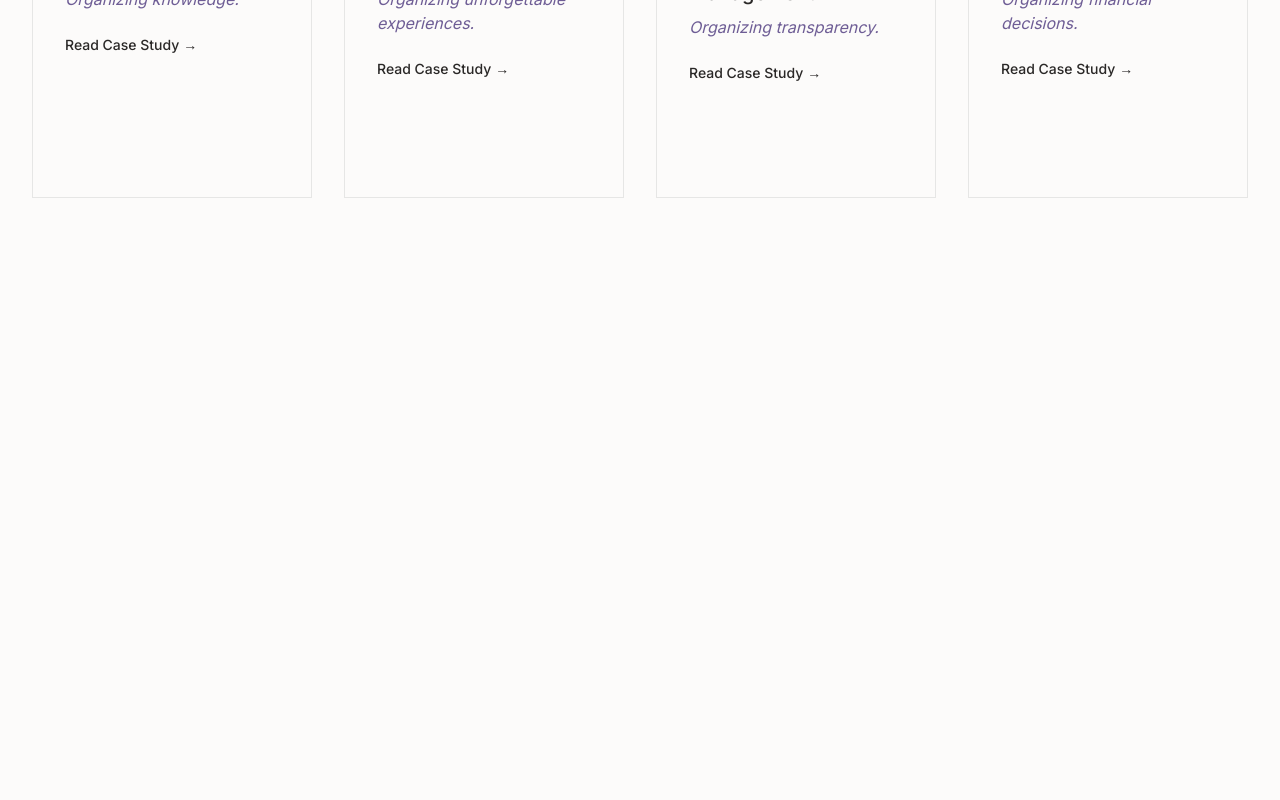
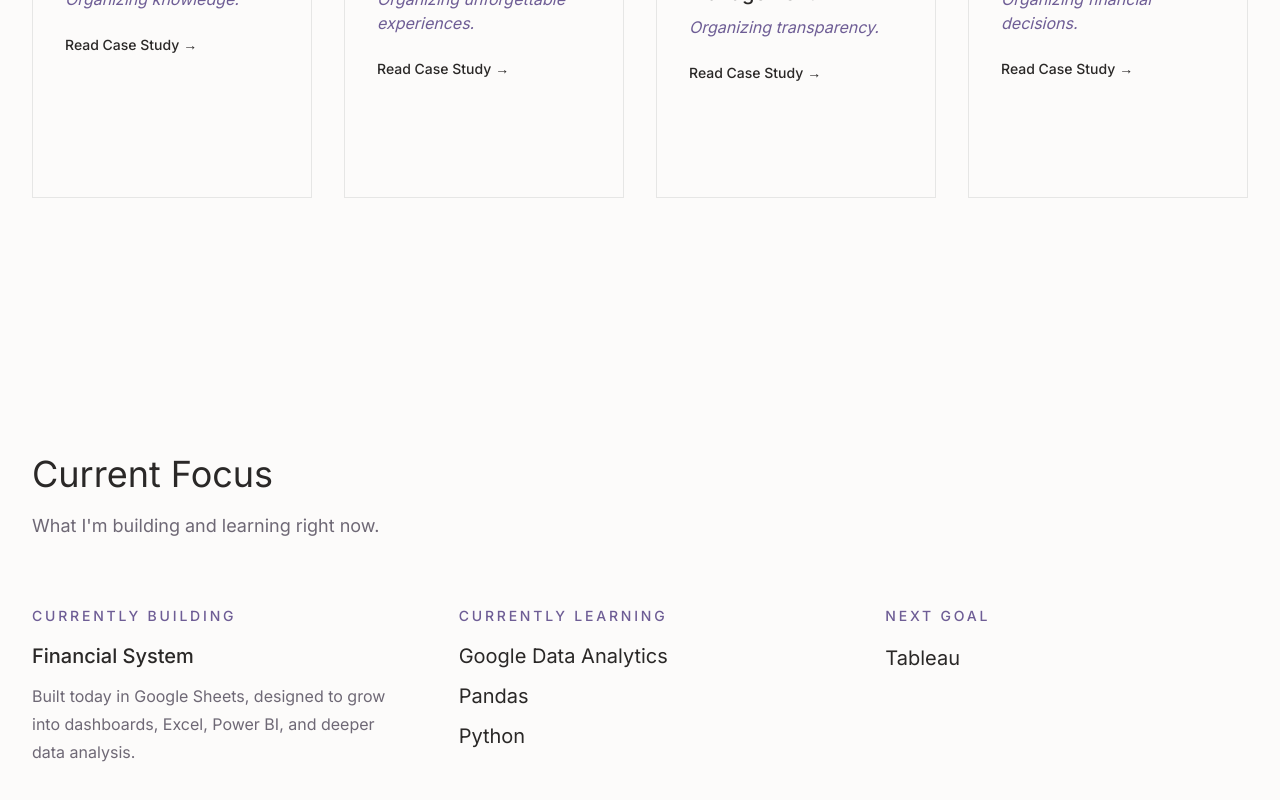
Before and after one commit to maygr09/mayra-gomez, a Next.js app: page / in a window 1280 px wide. Shown: the part 1194-1994 px from the top of the page. Before the commit the page ends 1520 px from the top, so only its background shows below. Built offline with nearby package versions, Linux system fonts and the light colour scheme.

Commit message:
Add editorial Current Focus section

```diff
--- a/app/page.tsx
+++ b/app/page.tsx
@@ -1,6 +1,7 @@
 import Navbar from "@/components/layout/Navbar";
 import Hero from "@/components/home/Hero";
 import FeaturedProjects from "@/components/home/FeaturedProjects";
+import CurrentFocus from "@/components/home/CurrentFocus";
 
 export default function Home() {
   return (
@@ -9,6 +10,7 @@ export default function Home() {
       <main>
         <Hero />
         <FeaturedProjects />
+        <CurrentFocus />
       </main>
     </>
   );
--- /dev/null
+++ b/components/home/CurrentFocus.tsx
@@ -0,0 +1,69 @@
+import Container from "@/components/layout/Container";
+
+const learning = ["Google Data Analytics", "Pandas", "Python"];
+
+export default function CurrentFocus() {
+  return (
+    <section
+      id="current-focus"
+      aria-labelledby="current-focus-heading"
+      className="bg-background py-24 md:py-32"
+    >
+      <Container>
+        <div className="max-w-2xl">
+          <h2
+            id="current-focus-heading"
+            className="font-headline text-3xl text-foreground md:text-4xl"
+          >
+            Current Focus
+          </h2>
+
+          <p className="mt-4 text-lg leading-8 text-muted">
+            What I&apos;m building and learning right now.
+          </p>
+        </div>
+
+        <div className="mt-16 grid grid-cols-1 gap-12 md:grid-cols-3 md:gap-16">
+          <div>
+            <p className="text-sm font-medium uppercase tracking-[0.2em] text-lavender-600">
+              Currently Building
+            </p>
+
+            <h3 className="mt-4 text-xl font-medium text-foreground">
+              Financial System
+            </h3>
+
+            <p className="mt-3 text-base leading-7 text-muted">
+              Built today in Google Sheets, designed to grow into
+              dashboards, Excel, Power BI, and deeper data analysis.
+            </p>
+          </div>
+
+          <div>
+            <p className="text-sm font-medium uppercase tracking-[0.2em] text-lavender-600">
+              Currently Learning
+            </p>
+
+            <ul className="mt-4 space-y-3">
+              {learning.map((item) => (
+                <li key={item} className="text-xl font-normal text-foreground">
+                  {item}
+                </li>
+              ))}
+            </ul>
+          </div>
+
+          <div>
+            <p className="text-sm font-medium uppercase tracking-[0.2em] text-lavender-600">
+              Next Goal
+            </p>
+
+            <p className="font-headline mt-4 text-xl font-normal leading-relaxed text-foreground">
+              Tableau
+            </p>
+          </div>
+        </div>
+      </Container>
+    </section>
+  );
+}
```
